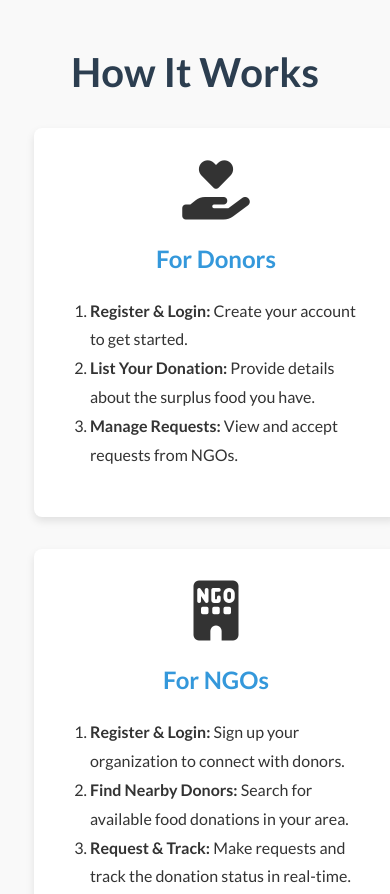
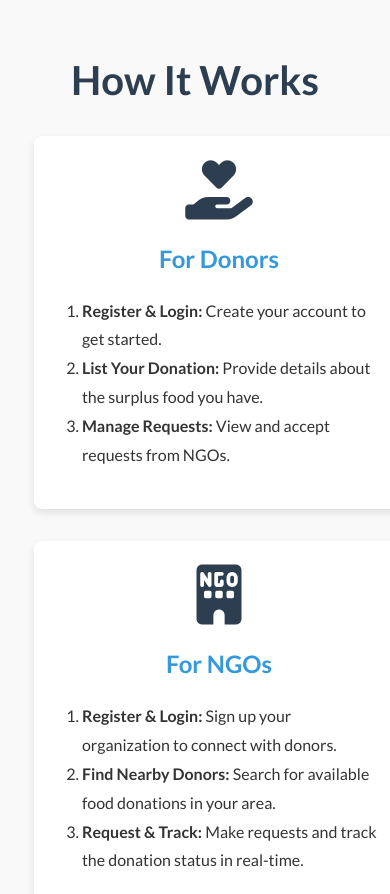
Before and after one commit to ChallaSreeja2004/shareplate-frontend, a plain HTML site: page index.html in a window 390 px wide. Shown: the part 940-1834 px from the top of the page. Drawn offline with Linux system fonts and the light colour scheme.

Commit message:
fix(ui): Correct responsive layout on homepage

```diff
--- a/css/index.css
+++ b/css/index.css
@@ -6,6 +6,8 @@ body {
     box-sizing: border-box;
     background-color: #f9f9f9;
     color: #333;
+    /* Prevents horizontal scroll caused by minor element overflows */
+    overflow-x: hidden;
 }
 
 .container {
@@ -116,7 +118,7 @@ nav ul {
     display: flex;
     justify-content: center;
     gap: 2rem;
-    flex-wrap: wrap;
+    flex-wrap: wrap; /* This allows wrapping on medium screens */
 }
 
 .step {
@@ -124,8 +126,10 @@ nav ul {
     padding: 2rem;
     border-radius: 8px;
     box-shadow: 0 4px 8px rgba(0,0,0,0.1);
-    width: 45%;
-    min-width: 300px;
+    /* --- MODIFIED --- */
+    /* Use flex-basis for better responsive control instead of fixed width */
+    flex-basis: 400px;
+    flex-grow: 1; /* Allows steps to grow and fill space */
     text-align: left;
 }
 
@@ -134,10 +138,9 @@ nav ul {
     margin-bottom: 1.5rem;
 }
 
-/* UPDATED ICON STYLES */
 .step-icon i {
-    font-size: 60px; /* Control icon size */
-    color: 2c3e50; /* Icon color */
+    font-size: 60px;
+    color: #2c3e50; /* Corrected color value */
 }
 
 .step h3 {
@@ -164,23 +167,50 @@ footer {
     padding: 2rem 0;
 }
 
-/* Responsive Design */
+/* ================================== */
+/* ===== RESPONSIVE DESIGN FIXES ===== */
+/* ================================== */
+
+/* For tablets and smaller desktops */
+@media (max-width: 900px) {
+    .steps-container {
+        /* On tablets, we want the steps to stack */
+        flex-direction: column;
+        align-items: center; /* Center the stacked items */
+    }
+
+    .step {
+        /* Allow the step to take up more width on tablets */
+        flex-basis: 80%;
+        max-width: 500px; /* Prevent it from getting too wide */
+    }
+}
+
+
+/* For mobile phones */
 @media (max-width: 768px) {
+    /* --- MODIFIED --- */
+    /* This makes the header stack cleanly on mobile */
     header .container {
         flex-direction: column;
-        gap: 1rem;
+        gap: 1.5rem; /* Increased gap for better spacing */
+    }
+
+    nav ul {
+        width: 100%;
+        justify-content: space-around; /* Space out the buttons */
     }
 
     .hero h1 {
         font-size: 2.5rem;
     }
 
-    .steps-container {
-        flex-direction: column;
-        align-items: center;
-    }
-
+    /* --- MODIFIED --- */
+    /* This ensures the step cards don't have a minimum width that breaks the layout */
     .step {
-        width: 80%;
+        /* On mobile, it should take up nearly the full width */
+        flex-basis: 100%;
+        width: 100%;
+        padding: 1.5rem; /* Reduce padding slightly on mobile */
     }
 }
```
